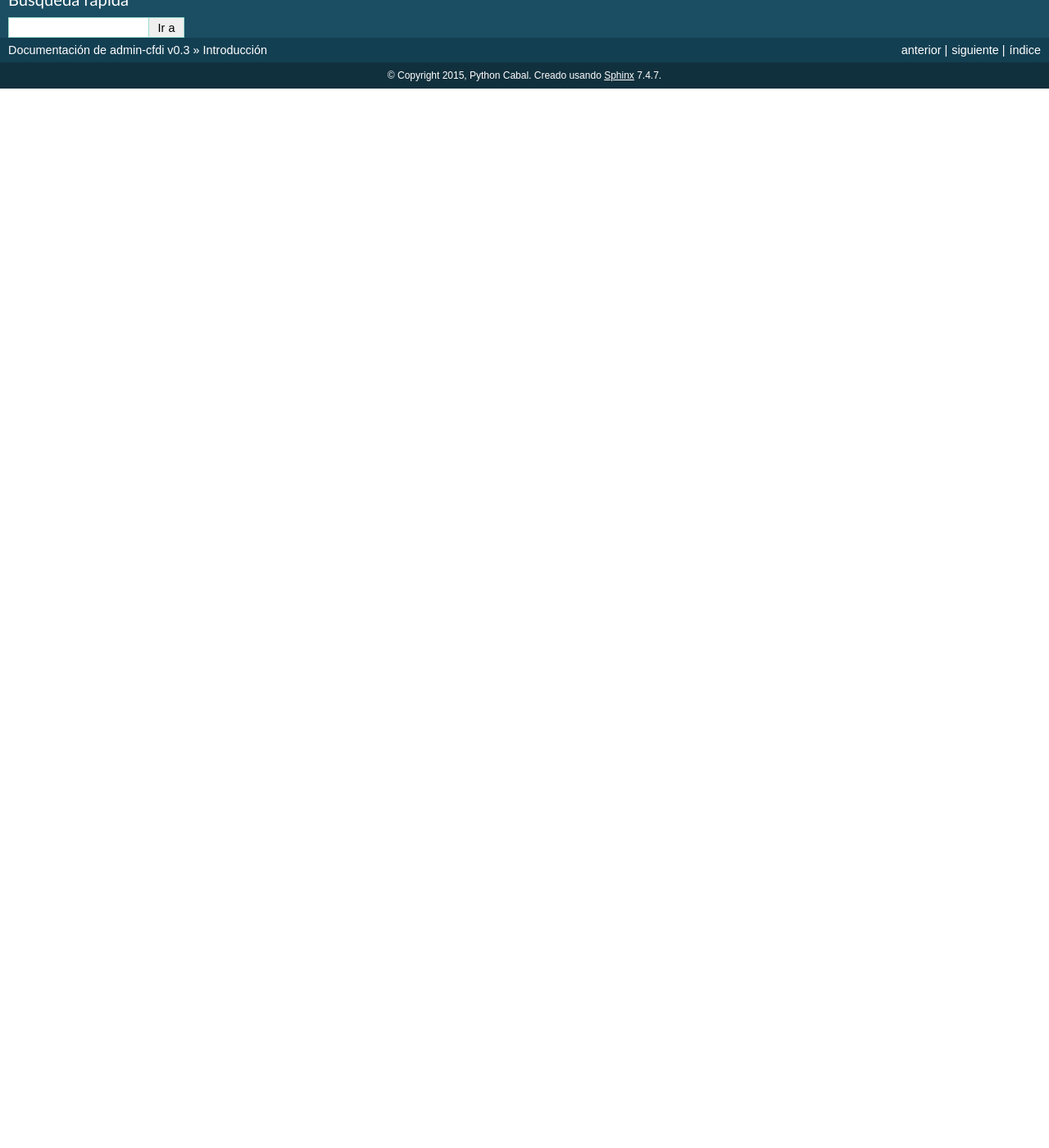
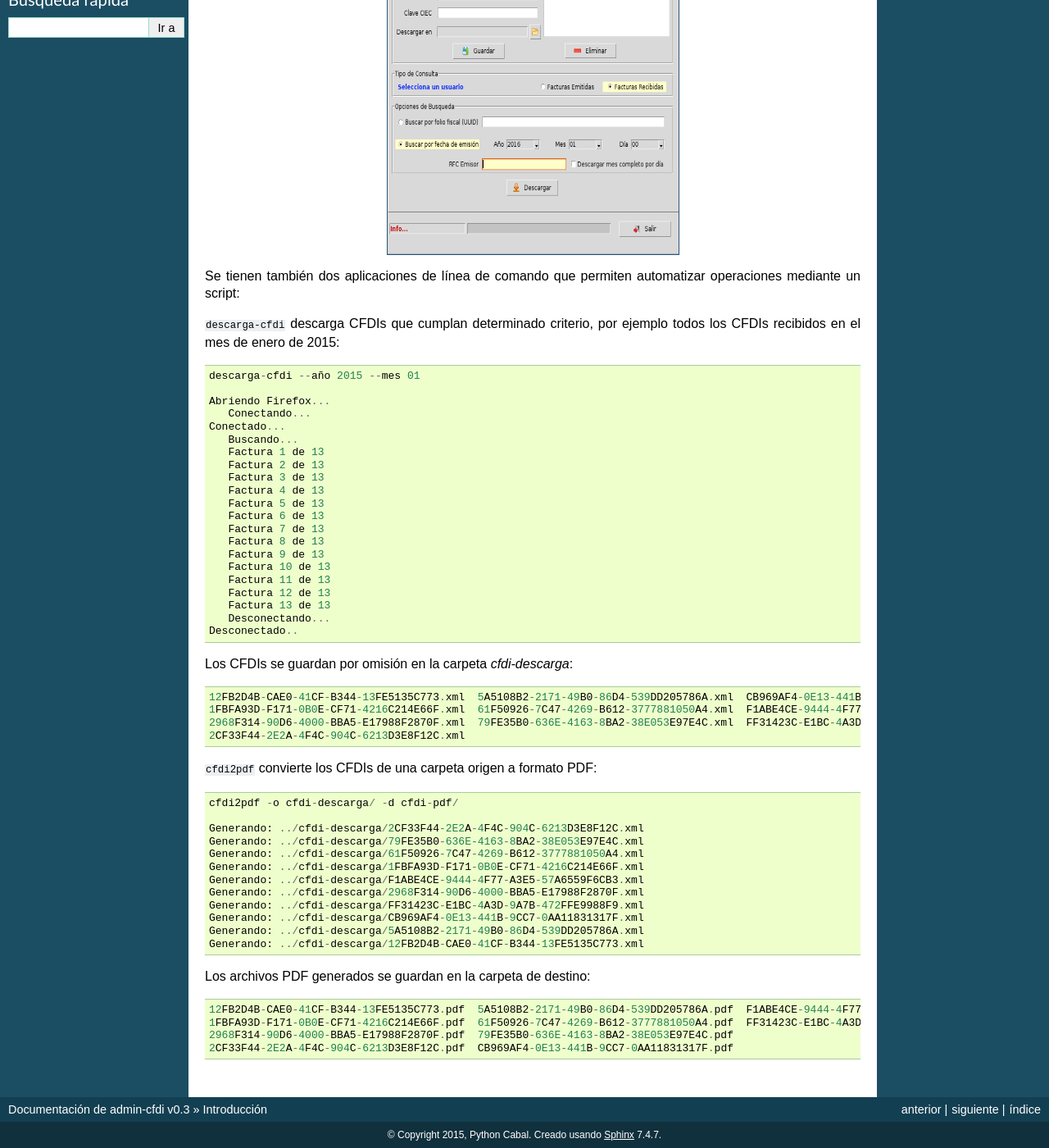
Before and after one commit to LinuxCabal/admin-cfdi, a Sphinx documentation site: the page built from docs/intro.rst, in a window 1280 px wide and 1400 px high, scrolled down 240 px. Shown: the whole window at 82% size. Built offline with Sphinx 7.4.7, drawn with Linux system fonts in a browser that asks for light colours; before the commit the page ends 900 px from its top, so only the background shows below that; some of the changed text lies outside the part shown.

Commit message:
Mejorar la introducción
- Mostrar la ventana principal de admin-cfdi.  A 50% de escala
  pero permite agrandar a 100% haciendo clic.
- Mencionar ambas aplicaciones de línea de comando, mostrando
  un ejemplo de su salida

```diff
--- a/docs/intro.rst
+++ b/docs/intro.rst
@@ -2,9 +2,72 @@
 Introducción
 ============
 
-:term:`admin-cfdi` es una aplicación desarrollada en `Python`_ para descargar
+:term:`admin-cfdi` es una aplicación de escritorio desarrollada en `Python`_ para descargar
 documentos :term:`CFDI` (facturas electrónicas) directamente del :term:`SAT`,
 permite también, descargar desde correos electrónicos, validarlos y administrarlos.
 
+.. _Python: http://python.org/
 
-.. _Python: http://python.org/
+.. image:: img/admin-cfdi-ventana-ppal.png
+           :align: center
+           :width: 714
+	   :height: 762
+	   :scale: 50 %
+	   :alt: Haz clic para agrandar
+
+Se tienen también dos aplicaciones de línea de comando que permiten
+automatizar operaciones mediante un script:
+
+``descarga-cfdi`` descarga CFDIs que cumplan determinado criterio, por
+ejemplo todos los CFDIs recibidos en el mes de enero de 2015::
+
+  descarga-cfdi --año 2015 --mes 01
+
+  Abriendo Firefox...
+     Conectando...
+  Conectado...
+     Buscando...
+     Factura 1 de 13
+     Factura 2 de 13
+     Factura 3 de 13
+     Factura 4 de 13
+     Factura 5 de 13
+     Factura 6 de 13
+     Factura 7 de 13
+     Factura 8 de 13
+     Factura 9 de 13
+     Factura 10 de 13
+     Factura 11 de 13
+     Factura 12 de 13
+     Factura 13 de 13
+     Desconectando...
+  Desconectado..
+
+Los CFDIs se guardan por omisión en la carpeta `cfdi-descarga`::
+
+  12FB2D4B-CAE0-41CF-B344-13FE5135C773.xml  5A5108B2-2171-49B0-86D4-539DD205786A.xml  CB969AF4-0E13-441B-9CC7-0AA11831317F.xml
+  1FBFA93D-F171-0B0E-CF71-4216C214E66F.xml  61F50926-7C47-4269-B612-3777881050A4.xml  F1ABE4CE-9444-4F77-A3E5-57A6559F6CB3.xml
+  2968F314-90D6-4000-BBA5-E17988F2870F.xml  79FE35B0-636E-4163-8BA2-38E053E97E4C.xml  FF31423C-E1BC-4A3D-9A7B-472FFE9988F9.xml
+  2CF33F44-2E2A-4F4C-904C-6213D3E8F12C.xml
+
+``cfdi2pdf`` convierte los CFDIs de una carpeta origen a formato PDF::
+
+  cfdi2pdf -o cfdi-descarga/ -d cfdi-pdf/
+
+  Generando: ../cfdi-descarga/2CF33F44-2E2A-4F4C-904C-6213D3E8F12C.xml
+  Generando: ../cfdi-descarga/79FE35B0-636E-4163-8BA2-38E053E97E4C.xml
+  Generando: ../cfdi-descarga/61F50926-7C47-4269-B612-3777881050A4.xml
+  Generando: ../cfdi-descarga/1FBFA93D-F171-0B0E-CF71-4216C214E66F.xml
+  Generando: ../cfdi-descarga/F1ABE4CE-9444-4F77-A3E5-57A6559F6CB3.xml
+  Generando: ../cfdi-descarga/2968F314-90D6-4000-BBA5-E17988F2870F.xml
+  Generando: ../cfdi-descarga/FF31423C-E1BC-4A3D-9A7B-472FFE9988F9.xml
+  Generando: ../cfdi-descarga/CB969AF4-0E13-441B-9CC7-0AA11831317F.xml
+  Generando: ../cfdi-descarga/5A5108B2-2171-49B0-86D4-539DD205786A.xml
+  Generando: ../cfdi-descarga/12FB2D4B-CAE0-41CF-B344-13FE5135C773.xml
+
+Los archivos PDF generados se guardan en la carpeta de destino::
+
+  12FB2D4B-CAE0-41CF-B344-13FE5135C773.pdf  5A5108B2-2171-49B0-86D4-539DD205786A.pdf  F1ABE4CE-9444-4F77-A3E5-57A6559F6CB3.pdf
+  1FBFA93D-F171-0B0E-CF71-4216C214E66F.pdf  61F50926-7C47-4269-B612-3777881050A4.pdf  FF31423C-E1BC-4A3D-9A7B-472FFE9988F9.pdf
+  2968F314-90D6-4000-BBA5-E17988F2870F.pdf  79FE35B0-636E-4163-8BA2-38E053E97E4C.pdf
+  2CF33F44-2E2A-4F4C-904C-6213D3E8F12C.pdf  CB969AF4-0E13-441B-9CC7-0AA11831317F.pdf
```
Also changed, not shown: docs/img/admin-cfdi-ventana-ppal.png (added).
